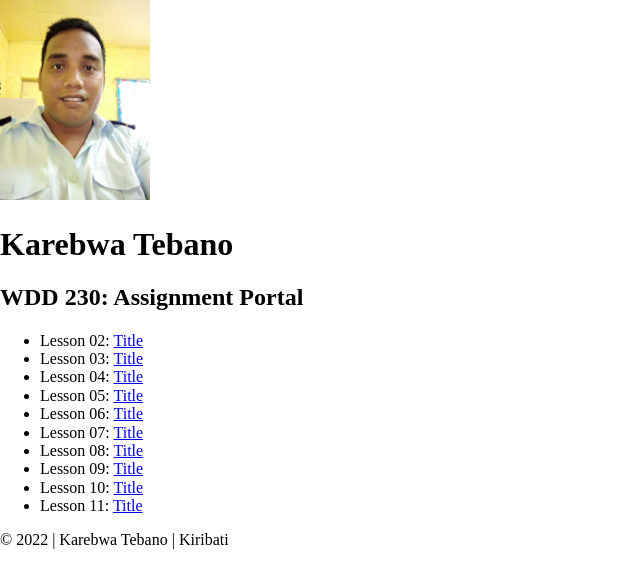
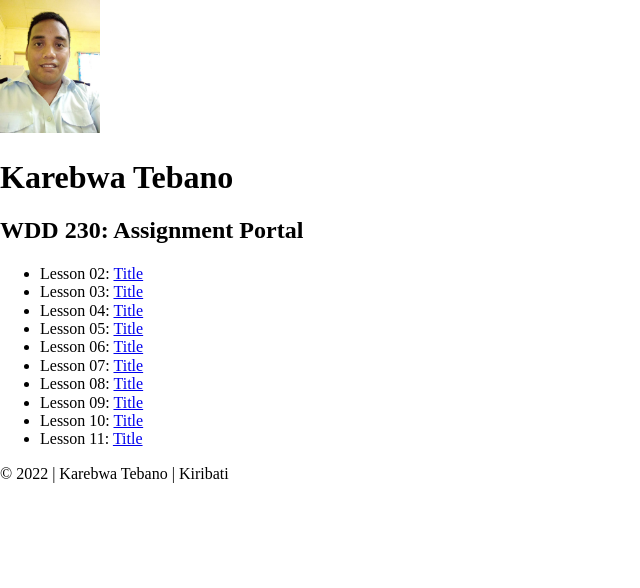
Before and after one commit to karebwa-tebano/wdd230, a plain HTML site: page index.html in a window 1280 px wide. Shown: the whole page, without its empty margins (0-640 px from the left). Drawn offline with Linux system fonts and the light colour scheme.

Commit message:
adjust image size

```diff
--- a/index.html
+++ b/index.html
@@ -8,7 +8,7 @@
     <link rel="stylesheet" href="style/normalize.css">
 </head>
     <header>
-        <img src="folder-image/portal.jpg" alt="Karebwa Tebano" width="150">
+        <img src="folder-image/portal.jpg" alt="Karebwa Tebano" width="100">
         <h1>Karebwa Tebano</h1>
         <h2>WDD 230: Assignment Portal</h2>
     </header>
```
